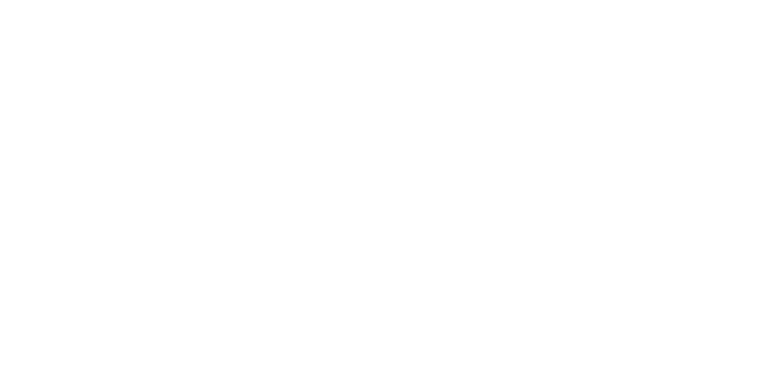
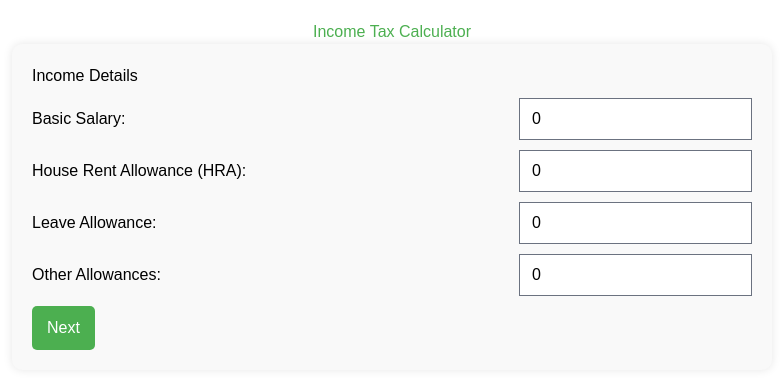
Before and after one commit to AnukulPr1me/TaxApp, a React (Vite) app: page /temp in a window 1280 px wide. Before the commit this address had no page. Shown: the top 388 px of the page, without its empty margins (248-1031 px from the left). Built offline with nearby package versions, Linux system fonts and the light colour scheme.

Commit message:
added tax calculator

```diff
--- a/package.json
+++ b/package.json
@@ -14,7 +14,9 @@
     "axios": "^1.7.7",
     "flowbite": "^2.5.2",
     "flowbite-react": "^0.10.2",
+    "html2canvas": "^1.4.1",
     "jsonwebtoken": "^9.0.2",
+    "jspdf": "^2.5.2",
     "react": "^18.3.1",
     "react-dom": "^18.3.1",
     "react-router-dom": "^6.28.0"
--- a/src/App.jsx
+++ b/src/App.jsx
@@ -7,6 +7,7 @@
 import GstRates from "./screens/GstRates";
 import AboutUs from "./components/AboutUs";
 import TaxPlanning from "./screens/taxPlanning";
+import TaxCalculator from "./TaxCalculator/TaxCalculator";
 
 
 
@@ -23,6 +24,7 @@
         <Route path="/sign-in" element={<Login />} />
         <Route path="/sign-up" element={<Signup />} />
         <Route path="/tax-planning" element={<TaxPlanning />} />
+        <Route path="/temp" element={<TaxCalculator />} />
 
       </Routes>
     </Router>
--- /dev/null
+++ b/src/TaxCalculator/TaxCalculator.jsx
@@ -0,0 +1,187 @@
+import React, { useState, useRef } from 'react';
+import html2canvas from 'html2canvas';
+import { jsPDF } from 'jspdf';
+
+function TaxCalculator() {
+  const summaryRef = useRef();
+
+  // State for step navigation
+  const [step, setStep] = useState(1);
+
+  // State to hold income and deduction data
+  const [basicSalary, setBasicSalary] = useState(0);
+  const [hra, setHra] = useState(0);
+  const [leaveAllowance, setLeaveAllowance] = useState(0);
+  const [otherAllowance, setOtherAllowance] = useState(0);
+  const [standardDeduction] = useState(50000);
+  const [otherDeductions, setOtherDeductions] = useState(0);
+  const [lifeInsurance, setLifeInsurance] = useState(0);
+  const [childEducation, setChildEducation] = useState(0);
+  const [healthInsurance, setHealthInsurance] = useState(0);
+  const [homeLoanInterest, setHomeLoanInterest] = useState(0);
+  const [section80CInvestments, setSection80CInvestments] = useState(0);
+
+  // State for calculated results
+  const [taxableIncome, setTaxableIncome] = useState(0);
+  const [estimatedTax, setEstimatedTax] = useState(0);
+  const [showSummary, setShowSummary] = useState(false);
+
+  // Calculate the taxable income
+  const calculateTaxableIncome = () => {
+    const totalIncome = parseFloat(basicSalary) + parseFloat(hra) + parseFloat(leaveAllowance) + parseFloat(otherAllowance);
+    const totalDeductions = parseFloat(standardDeduction) + parseFloat(otherDeductions) + parseFloat(lifeInsurance) +
+      parseFloat(childEducation) + parseFloat(healthInsurance) + parseFloat(homeLoanInterest) + parseFloat(section80CInvestments);
+    const incomeAfterDeductions = totalIncome - totalDeductions;
+    setTaxableIncome(incomeAfterDeductions > 0 ? incomeAfterDeductions : 0);
+    return incomeAfterDeductions > 0 ? incomeAfterDeductions : 0;
+  };
+
+  // Calculate the tax and move to the Calculation section
+  const calculateTax = () => {
+    const income = calculateTaxableIncome();
+    let tax = 0;
+    if (income <= 250000) {
+      tax = 0;
+    } else if (income <= 500000) {
+      tax = (income - 250000) * 0.05;
+    } else if (income <= 1000000) {
+      tax = 12500 + (income - 500000) * 0.2;
+    } else {
+      tax = 112500 + (income - 1000000) * 0.3;
+    }
+    setEstimatedTax(tax);
+    setShowSummary(true);
+    setStep(3); // Move to Calculation section
+  };
+
+  // Function to download the report as PDF
+  const downloadPDF = () => {
+    html2canvas(summaryRef.current, { scale: 2 }).then((canvas) => {
+      const imgData = canvas.toDataURL('image/png');
+      const pdf = new jsPDF('p', 'mm', 'a4');
+      const imgWidth = 190;
+      const imgHeight = (canvas.height * imgWidth) / canvas.width;
+      pdf.addImage(imgData, 'PNG', 10, 10, imgWidth, imgHeight);
+      pdf.save('Tax_Report.pdf');
+    });
+  };
+
+  // Navigation handlers
+  const nextStep = () => setStep(step + 1);
+  const prevStep = () => setStep(step - 1);
+
+  return (
+    <div style={{ padding: '20px', maxWidth: '800px', margin: 'auto', fontFamily: 'Arial, sans-serif' }}>
+      <h2 style={{ textAlign: 'center', color: '#4CAF50' }}>Income Tax Calculator</h2>
+
+      {/* Step-Based Form */}
+      <div style={{ backgroundColor: '#f9f9f9', padding: '20px', borderRadius: '10px', boxShadow: '0 0 10px rgba(0, 0, 0, 0.1)' }}>
+
+        {/* Income Section */}
+        {step === 1 && (
+          <div>
+            <h3>Income Details</h3>
+            <div style={inputContainerStyle}>
+              <label>Basic Salary:</label>
+              <input type="number" value={basicSalary} onChange={(e) => setBasicSalary(e.target.value)} placeholder="Enter Basic Salary" />
+            </div>
+            <div style={inputContainerStyle}>
+              <label>House Rent Allowance (HRA):</label>
+              <input type="number" value={hra} onChange={(e) => setHra(e.target.value)} placeholder="Enter HRA" />
+            </div>
+            <div style={inputContainerStyle}>
+              <label>Leave Allowance:</label>
+              <input type="number" value={leaveAllowance} onChange={(e) => setLeaveAllowance(e.target.value)} placeholder="Enter Leave Allowance" />
+            </div>
+            <div style={inputContainerStyle}>
+              <label>Other Allowances:</label>
+              <input type="number" value={otherAllowance} onChange={(e) => setOtherAllowance(e.target.value)} placeholder="Enter Other Allowances" />
+            </div>
+            <button onClick={nextStep} style={buttonStyle}>Next</button>
+          </div>
+        )}
+
+        {/* Deduction Section */}
+        {step === 2 && (
+          <div>
+            <h3>Deduction Details</h3>
+            <div style={inputContainerStyle}>
+              <label>Other Deductions:</label>
+              <input type="number" value={otherDeductions} onChange={(e) => setOtherDeductions(e.target.value)} placeholder="Enter Other Deductions" />
+            </div>
+            <div style={inputContainerStyle}>
+              <label>Life Insurance Premium:</label>
+              <input type="number" value={lifeInsurance} onChange={(e) => setLifeInsurance(e.target.value)} placeholder="Enter Life Insurance Premium" />
+            </div>
+            <div style={inputContainerStyle}>
+              <label>Child Education Fees:</label>
+              <input type="number" value={childEducation} onChange={(e) => setChildEducation(e.target.value)} placeholder="Enter Child Education Fees" />
+            </div>
+            <div style={inputContainerStyle}>
+              <label>Health Insurance Premium:</label>
+              <input type="number" value={healthInsurance} onChange={(e) => setHealthInsurance(e.target.value)} placeholder="Enter Health Insurance Premium" />
+            </div>
+            <div style={inputContainerStyle}>
+              <label>Home Loan Interest:</label>
+              <input type="number" value={homeLoanInterest} onChange={(e) => setHomeLoanInterest(e.target.value)} placeholder="Enter Home Loan Interest" />
+            </div>
+            <div style={inputContainerStyle}>
+              <label>Investments under Section 80C:</label>
+              <input type="number" value={section80CInvestments} onChange={(e) => setSection80CInvestments(e.target.value)} placeholder="Enter 80C Investments" />
+            </div>
+            <div style={{ display: 'flex', justifyContent: 'space-between' }}>
+              <button onClick={prevStep} style={buttonStyle}>Previous</button>
+              <button onClick={calculateTax} style={buttonStyle}>Calculate</button>
+            </div>
+          </div>
+        )}
+
+        {/* Calculation Section */}
+        {step === 3 && showSummary && (
+          <div>
+            <h3>Calculation</h3>
+            <div ref={summaryRef} style={{ backgroundColor: '#e6f5e9', padding: '15px', borderRadius: '10px', marginTop: '20px' }}>
+              <h4>Summary of Inputs:</h4>
+              <p><strong>Basic Salary:</strong> ₹{basicSalary}</p>
+              <p><strong>House Rent Allowance (HRA):</strong> ₹{hra}</p>
+              <p><strong>Leave Allowance:</strong> ₹{leaveAllowance}</p>
+              <p><strong>Other Allowances:</strong> ₹{otherAllowance}</p>
+              <p><strong>Standard Deduction:</strong> ₹{standardDeduction}</p>
+              <p><strong>Other Deductions:</strong> ₹{otherDeductions}</p>
+              <p><strong>Life Insurance Premium:</strong> ₹{lifeInsurance}</p>
+              <p><strong>Child Education Fees:</strong> ₹{childEducation}</p>
+              <p><strong>Health Insurance Premium:</strong> ₹{healthInsurance}</p>
+              <p><strong>Home Loan Interest:</strong> ₹{homeLoanInterest}</p>
+              <p><strong>Investments under Section 80C:</strong> ₹{section80CInvestments}</p>
+              <h4>Calculation Results:</h4>
+              <p><strong>Taxable Income:</strong> ₹{taxableIncome}</p>
+              <p><strong>Estimated Tax:</strong> ₹{estimatedTax}</p>
+            </div>
+            <button onClick={downloadPDF} style={{ ...buttonStyle, marginTop: '20px' }}>Download Report</button>
+          </div>
+        )}
+      </div>
+    </div>
+  );
+}
+
+// Styling for form elements
+const inputContainerStyle = {
+  display: 'flex',
+  justifyContent: 'space-between',
+  margin: '10px 0',
+  alignItems: 'center'
+};
+
+// Styling for buttons
+const buttonStyle = {
+  padding: '10px 15px',
+  fontSize: '16px',
+  color: '#fff',
+  backgroundColor: '#4CAF50',
+  border: 'none',
+  borderRadius: '5px',
+  cursor: 'pointer'
+};
+
+export default TaxCalculator;
```
Also changed, not shown: 1 other file (tests, documents, lock files or other folders).
